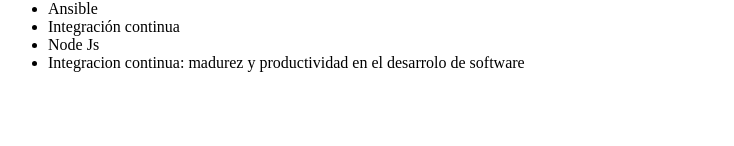
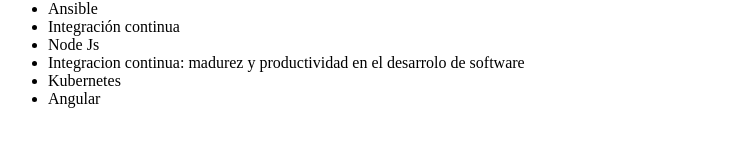
Before and after one commit to DanielBerreondo/alura-git, a plain HTML site: page index.html in a window 1280 px wide. Shown: the part 188-334 px from the top of the page, without its empty margins (0-734 px from the left). Drawn offline with Linux system fonts and the light colour scheme.

Commit message:
Agregando cursos a la lista

```diff
--- a/index.html
+++ b/index.html
@@ -21,6 +21,8 @@
         <li> Integración continua </li>
         <li>Node Js</li>
         <li>Integracion continua: madurez y productividad en el desarrolo de software</li>
+        <li>Kubernetes</li>
+        <li>Angular</li>
     </ul>
 </body>
 
```
